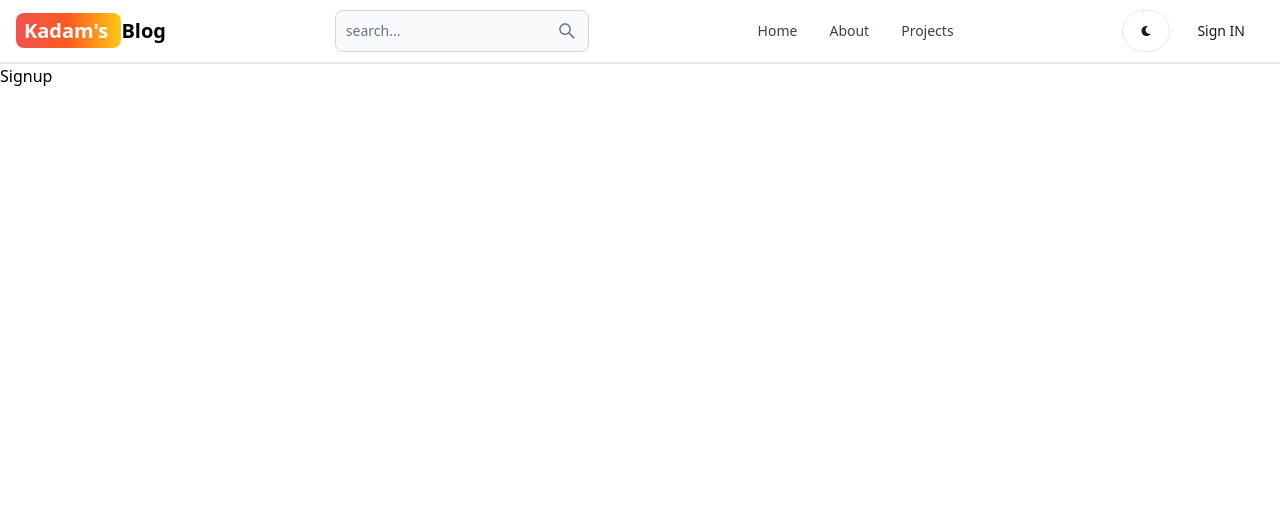
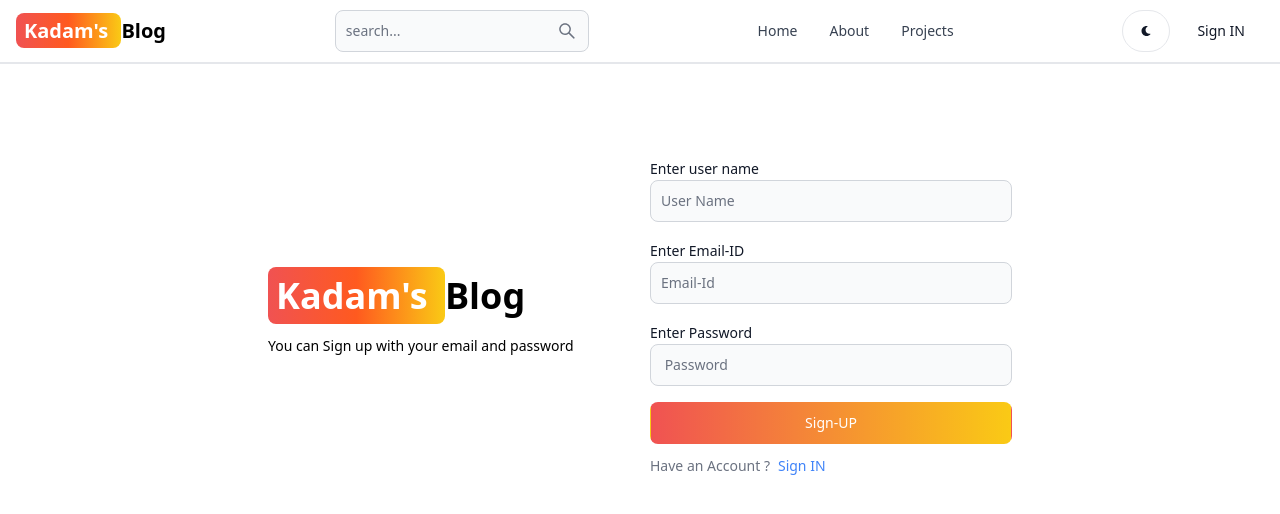
Before and after one commit to 3MaheshKadam/MERN-Blog_App, a React (Vite) app in the folder client/: page /signup in a window 1280 px wide. Shown: the top 514 px of the page. Built offline with nearby package versions, Linux system fonts and the light colour scheme.

Commit message:
sign up completed

```diff
--- a/client/src/pages/Signup.jsx
+++ b/client/src/pages/Signup.jsx
@@ -1,9 +1,84 @@
-import React from 'react'
+import React, { useState } from 'react';
+import { TextInput, Label, Button } from 'flowbite-react';
+import { Link , useNavigate } from 'react-router-dom';
 
 const Signup = () => {
+  const [formData, setFormData] = useState({});
+const navigate =useNavigate();
+  const handleChange = (e) => {
+    // console.log(e.target.value);
+    setFormData({ ...formData, [e.target.id]: e.target.value });
+  };
+
+  const handleSubmit = async (e) => {
+    e.preventDefault();
+    try {
+      const res = await fetch('/api/auth/signup', {
+        method: 'POST',
+        headers: { 'Content-Type': 'application/json' },
+        body: JSON.stringify(formData),
+      });
+
+      if (res.ok) {
+        const data = await res.json();
+        console.log('Response data:', data);
+        if(res.ok){
+          navigate('/signin');
+        }
+        // Handle successful response data
+      } else {
+        console.error('Server error:', res.status, res.statusText);
+        // Handle error response (e.g., show an error message to the user)
+      }
+    } catch (error) {
+      console.error('Error during signup:', error);
+      // Handle error (e.g., show an error message to the user)
+    }
+  };
+
   return (
-    <div>Signup</div>
-  )
-}
+    <div className='min-h-screen mt-20'>
+      <div className="flex p-3 max-w-3xl mx-auto flex-col md:flex-row md:items-center gap-5">
+        <div className="flex-1">
+          <Link to="/" className='text-4xl font-bold dark:text-white'>
+            <span className='px-2 py-1 bg-gradient-to-r from-red-500 via-orange-500 to-yellow-300 rounded-lg text-white'>Kadam's </span>Blog
+          </Link>
+          <p className='text-sm mt-5'>
+            You can Sign up with your email and password
+          </p>
+        </div>
+        <div className="flex-1">
+          <form className='flex flex-col gap-4' onSubmit={handleSubmit}>
+            <div className="">
+              <Label value="Enter user name"></Label>
+              <TextInput
+                type='text' placeholder='User Name' id="username" onChange={handleChange}
+              />
+            </div>
+            <div className="">
+              <Label value="Enter Email-ID"></Label>
+              <TextInput
+                type='email' placeholder='Email-Id' id="email" onChange={handleChange}
+              />
+            </div>
+            <div className="">
+              <Label value="Enter Password"></Label>
+              <TextInput
+                type='password' placeholder=' Password' id="password" onChange={handleChange}
+              />
+            </div>
+            <Button className='bg-gradient-to-r from-red-500 to-yellow-300' type='submit'>
+              Sign-UP
+            </Button>
+          </form>
+          <div className="flex gap-2 text-sm mt-3">
+            <span className='text-gray-500'>Have an Account ?</span>
+            <Link to='/signin' className='text-sm text-blue-500'>Sign IN</Link>
+          </div>
+        </div>
+      </div>
+    </div>
+  );
+};
 
-export default Signup
+export default Signup;
--- a/client/vite.config.js
+++ b/client/vite.config.js
@@ -3,5 +3,13 @@
 
 // https://vitejs.dev/config/
 export default defineConfig({
+  server:{
+    proxy:{
+      '/api':{
+        target:'http://localhost:3000',
+        secure:false,
+      },
+    },
+  },
   plugins: [react()],
-})
+});
```
